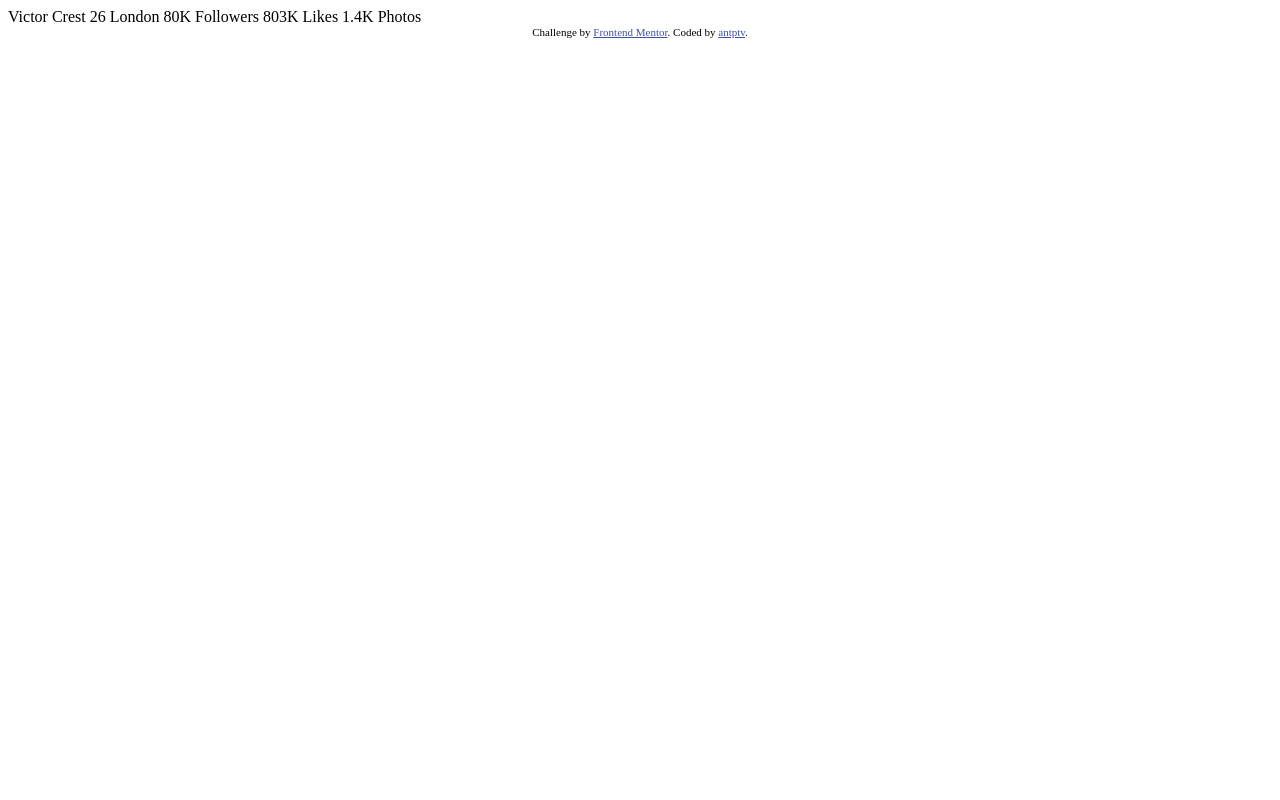
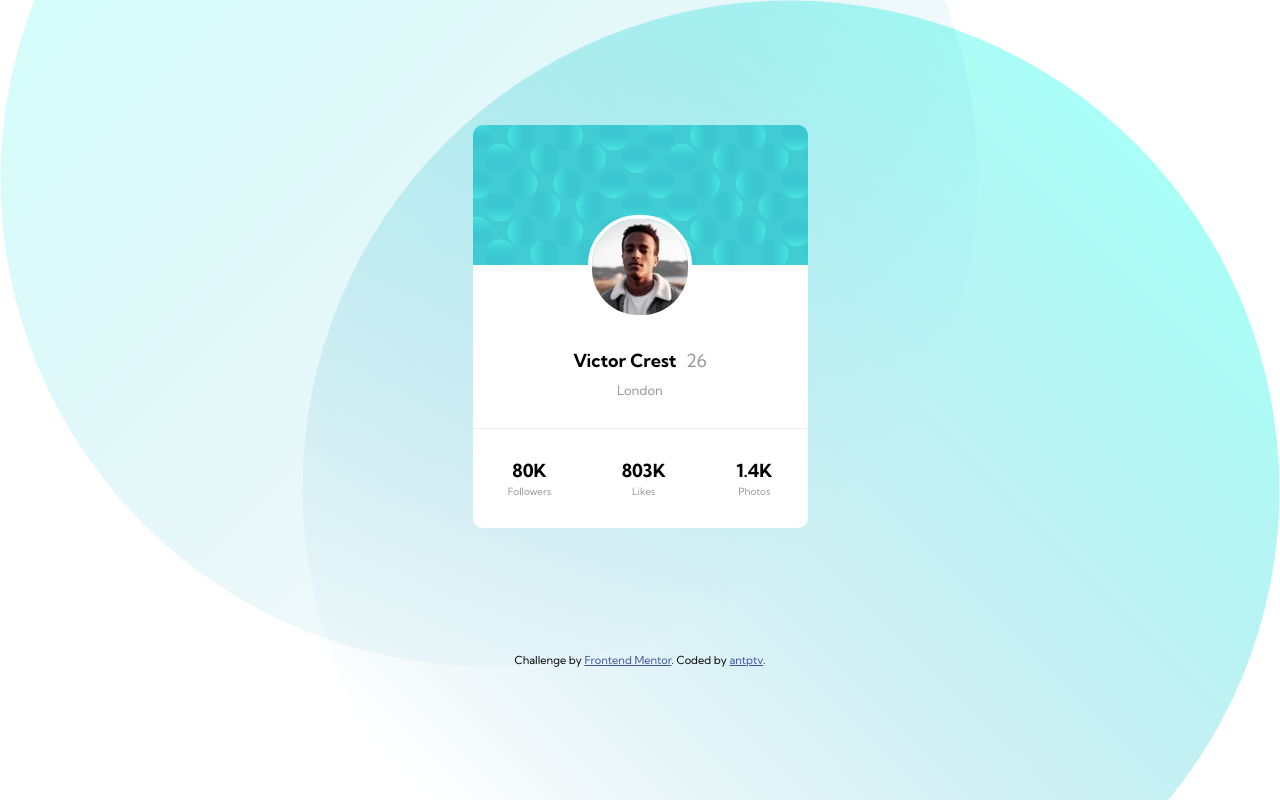
Before and after one commit to antptv/profile-card-component-main, a plain HTML site: page index.html in a window 1280 px wide. Drawn offline with Linux system fonts and the light colour scheme.

Commit message:
Unfinished product

```diff
--- a/css/style.css
+++ b/css/style.css
@@ -0,0 +1,92 @@
+@import url('https://fonts.googleapis.com/css2?family=Kumbh+Sans:wght@400;700&display=swap');
+body {
+    min-height: 667px;
+    margin: 0;
+    font-size: 18px;
+    font-family: 'Kumbh Sans', sans-serif;
+    background-color: hsl(185, 75%, 39%);
+    display: flex;
+    flex-direction: column;
+    align-items: center;
+    justify-content: space-between;
+    background: url("../images/bg-pattern-bottom.svg") left bottom no-repeat, url("../images/bg-pattern-top.svg") right top no-repeat;
+}
+
+p {
+    margin: 0;
+    padding: 0;
+}
+
+#card {
+    background-image: url("../images/bg-pattern-card.svg");
+    background-repeat: repeat-x;
+    padding-top: 90px;
+    justify-content: center;
+    width: 335px;
+    display: flex;
+    flex-direction: column;
+    align-items: center;
+    background-color: white;
+    border-radius: 10px;
+}
+
+section {
+    display: flex;
+    flex-direction: column;
+    align-items: center;
+    margin-bottom: 30px;
+}
+
+#profile-picture {
+    border-radius: 50px;
+    border: solid white 4px;
+}
+
+.grey {
+    color: hsl(0, 0%, 59%)
+}
+
+#title {
+    margin: 30px 0 10px 0;
+}
+
+span {
+    margin-left: 5px;
+}
+
+.informations {
+    font-size: 13px;
+}
+
+footer {
+    border-top: solid hsl(0, 0%, 95%) 1px;
+    padding: 30px 0 30px 0;
+    width: 100%;
+    display: flex;
+    justify-content: space-around;
+}
+
+.stats {
+    display: flex;
+    flex-direction: column;
+    align-items: center;
+}
+
+.number {
+    font-weight: 700;
+    margin: 0;
+}
+
+.type {
+    margin: 3px 0 0 0;
+    font-size: 10px;
+}
+
+.attribution {
+    font-size: 11px;
+    text-align: center;
+}
+
+.attribution a {
+    color: hsl(228, 45%, 44%);
+}
--- a/index.html
+++ b/index.html
@@ -7,24 +7,37 @@
     <!-- displays site properly based on user's device -->
 
     <link rel="icon" type="image/png" sizes="32x32" href="./images/favicon-32x32.png">
-
+    <link href="css/style.css" rel="stylesheet">
     <title>Frontend Mentor | Profile card component</title>
 
-    <!-- Feel free to remove these styles or customise in your own stylesheet 👍 -->
-    <style>
-        .attribution {
-            font-size: 11px;
-            text-align: center;
-        }
 
-        .attribution a {
-            color: hsl(228, 45%, 44%);
-        }
-    </style>
 </head>
 
 <body>
-    Victor Crest 26 London 80K Followers 803K Likes 1.4K Photos
+    <div></div>
+    <div id="card">
+        <section>
+            <img id="profile-picture" src="images/image-victor.jpg" alt="Victor Crest's profile picture">
+            <p id="title">
+                <strong>Victor Crest</strong> <span class="grey">26</span>
+            </p>
+            <p class="informations grey">London</p>
+        </section>
+        <footer>
+            <div class="stats">
+                <p class="number">80K</p>
+                <p class="type grey">Followers</p>
+            </div>
+            <div class="stats">
+                <p class="number">803K</p>
+                <p class="type grey">Likes</p>
+            </div>
+            <div class="stats">
+                <p class="number">1.4K</p>
+                <p class="type grey">Photos</p>
+            </div>
+        </footer>
+    </div>
     <div class="attribution">
         Challenge by <a href="https://www.frontendmentor.io?ref=challenge" target="_blank">Frontend Mentor</a>. Coded by <a href="https://github.com/antptv">antptv</a>.
     </div>
```
